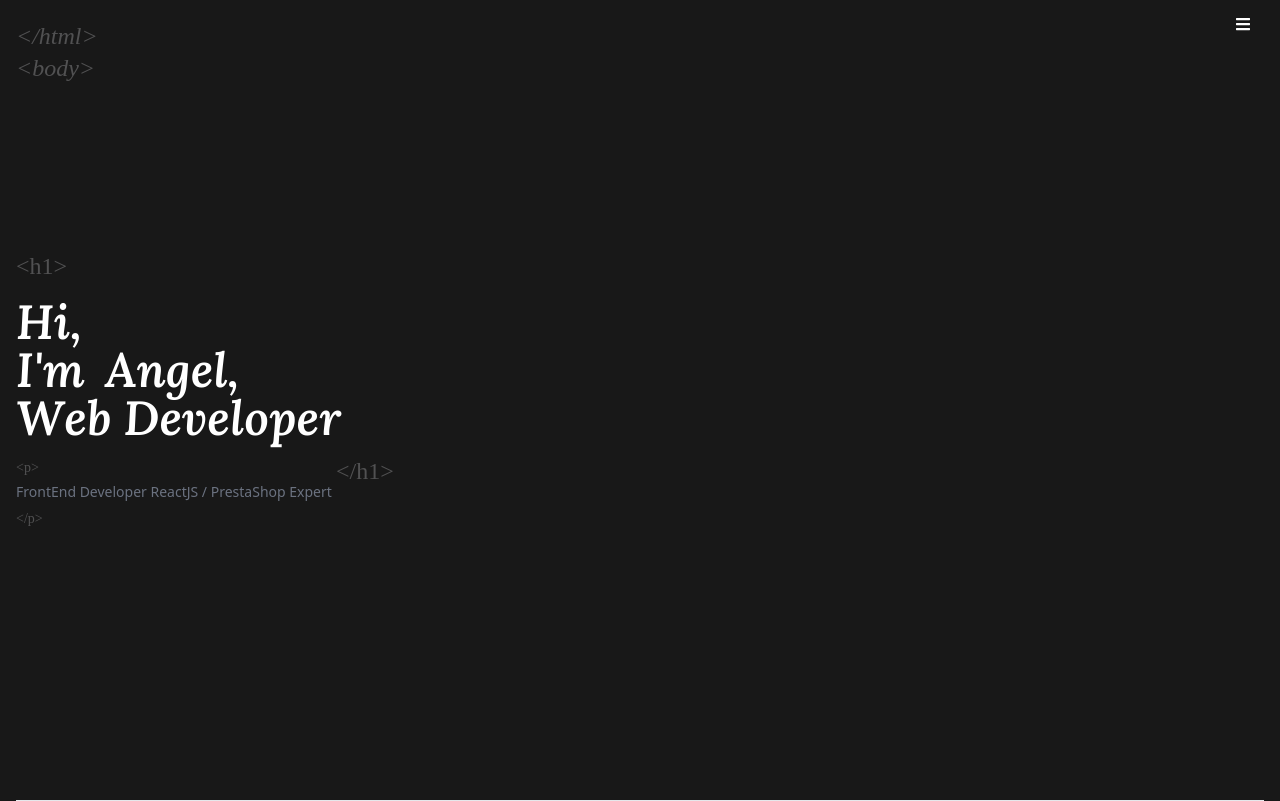
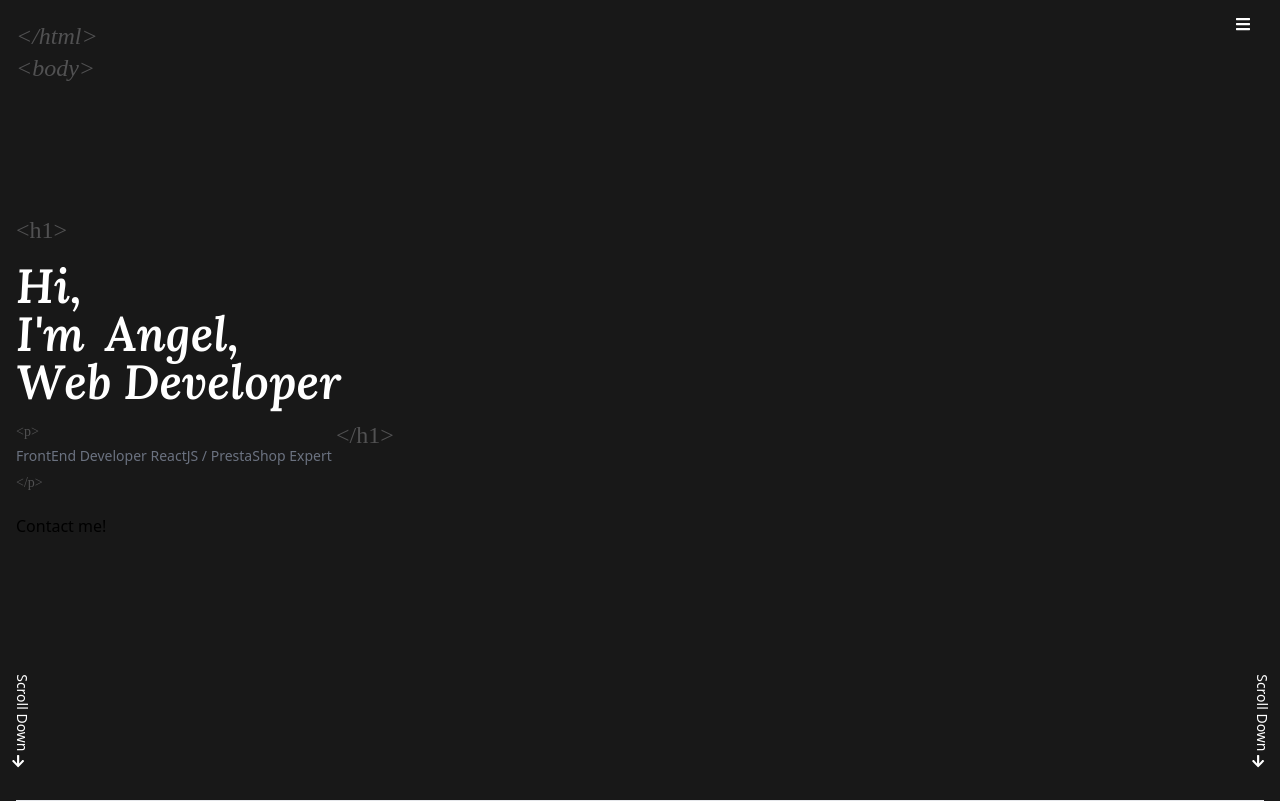
Before and after one commit to elbatlles/webnueva, a Next.js app: page / in a window 1280 px wide. Built offline with nearby package versions, Linux system fonts and the light colour scheme; a web font is replaced by a local one.

Commit message:
style: añadir boton y los scroll downs

```diff
--- a/src/pages/index.tsx
+++ b/src/pages/index.tsx
@@ -1,7 +1,11 @@
 // import Head from 'next/head';
 // import styles from '../styles/Home.module.css';
+import Link from 'next/link';
+import { FontAwesomeIcon } from '@fortawesome/react-fontawesome';
+import { faArrowDown } from '@fortawesome/free-solid-svg-icons';
 
 export default function Home() {
+  const arrowDown = <FontAwesomeIcon icon={faArrowDown} />;
   return (
     <div className="min-h-screen min-w-full flex items-center">
       <main>
@@ -41,6 +45,27 @@ export default function Home() {
         <p className="text-gray-500 text-sm phraseGrey">
           FrontEnd Developer ReactJS / PrestaShop Expert
         </p>
+        <div className="mt-12 ">
+          <div className="contactme">
+            <Link href="/">
+              <a className="transparent">
+                <p>
+                  <span className="bg" />
+                  <span className="base" />
+                  <span className="text">Contact me!</span>
+                </p>
+              </a>
+            </Link>
+          </div>
+        </div>
+        <div className="bottom-8 absolute scrollDown text-white right-2 flex text-sm flex-col">
+          <span className="vertical animate-bounce 	">Scroll Down</span>
+          {arrowDown}
+        </div>
+        <div className="bottom-8  scrollDownLeft absolute scrollDown text-white right-2 flex text-sm flex-col">
+          <span className=" animate-bounce 	">Scroll Down</span>
+          {arrowDown}
+        </div>
       </main>
     </div>
   );
--- /dev/null
+++ b/src/styles/btn.css
@@ -0,0 +1,126 @@
+.contactme {
+  display: flex;
+}
+.contactme a {
+  width: 100%;
+  max-width: 240px;
+  height: 54px;
+  padding: 8px;
+  font-size: 0.8rem;
+  font-weight: 900;
+  @apply text-colorHover;
+  text-align: center;
+  text-transform: uppercase;
+  text-decoration: none;
+  box-shadow: 0 0 0 1px inset rgba(236, 232, 225, 0.3);
+  position: relative;
+  margin: 10px 0;
+}
+.contactme a.white:hover > p {
+  color: #ece8e1;
+}
+.contactme a.white > p {
+  background: #ece8e1;
+  color: #0f1923;
+}
+.contactme a.white > p span.base {
+  border: 1px solid transparent;
+}
+.contactme a.transparent:hover > p {
+  color: #ece8e1;
+}
+.contactme a.transparent:hover > p span.text {
+  box-shadow: 0 0 0 1px #ece8e1;
+}
+.contactme a.transparent > p {
+  background: #0f1923;
+  color: #ece8e1;
+}
+.contactme a.transparent > p span.base {
+  border: 1px solid #ece8e1;
+}
+.contactme a:after,
+div a:before {
+  content: '';
+  width: 1px;
+  position: absolute;
+  height: 8px;
+  background: #0f1923;
+  left: 0;
+  top: 50%;
+  transform: translateY(-50%);
+}
+.contactme a:before {
+  right: 0;
+  left: initial;
+}
+.contactme a p {
+  margin: 0;
+  height: 54px;
+  line-height: 54px;
+  box-sizing: border-box;
+  z-index: 1;
+  left: 0;
+  width: 100%;
+  position: relative;
+  overflow: hidden;
+}
+.contactme a p span.base {
+  box-sizing: border-box;
+  position: absolute;
+  z-index: 2;
+  width: 100%;
+  height: 100%;
+  left: 0;
+  @apply border;
+  @apply border-colorHover;
+}
+.contactme a p span.base:before {
+  content: '';
+  width: 2px;
+  height: 2px;
+  left: -1px;
+  top: -1px;
+  background: #0f1923;
+  position: absolute;
+  transition: 0.3s ease-out all;
+}
+.contactme a p span.bg {
+  left: -5%;
+  position: absolute;
+  @apply bg-colorHover;
+
+  width: 0;
+  height: 100%;
+  z-index: 3;
+  transition: 0.3s ease-out all;
+  transform: skewX(-10deg);
+}
+.contactme a p span.text {
+  z-index: 4;
+  width: 100%;
+  height: 100%;
+  position: absolute;
+  left: 0;
+  top: 0;
+}
+.contactme a p span.text:after {
+  content: '';
+  width: 4px;
+  height: 4px;
+  right: 0;
+  bottom: 0;
+  background: #0f1923;
+  position: absolute;
+  transition: 0.3s ease-out all;
+  z-index: 5;
+}
+.contactme a:hover {
+  color: #ece8e1;
+}
+.contactme a:hover span.bg {
+  width: 110%;
+}
+.contactme a:hover span.text:after {
+  background: #ece8e1;
+}
--- a/src/styles/global.css
+++ b/src/styles/global.css
@@ -1,7 +1,8 @@
 @tailwind base;
 @tailwind components;
 @tailwind utilities;
-
+@import 'btn.css';
+/*
 @font-face {
   font-family: 'La Belle Aurore';
   font-weight: 400;
@@ -12,7 +13,7 @@
   font-weight: 500;
   src: url(../fonts/LaBelleAurore-Regular.ttf) format('ttf');
 }
-
+*/
 .menu li {
   @apply h-16;
   @apply bg-bgMenu;
@@ -103,3 +104,10 @@ a {
   margin-top: 1.7rem;
   left: 1rem;
 }
+.scrollDown span {
+  writing-mode: vertical-rl;
+}
+.scrollDownLeft {
+  @apply left-3;
+  @apply right-auto;
+}
--- a/tailwind.config.js
+++ b/tailwind.config.js
@@ -22,7 +22,7 @@ module.exports = {
             transform: 'rotate(-3deg)',
           },
           '22.2%': {
-            transform: 'skewX(-12.5deg) skewY(-12.5deg)',
+            transform: 'skewY(-12.5deg) skewY(-12.5deg)',
           },
           '50%': {
             transform: 'rotate(3deg)',
```
